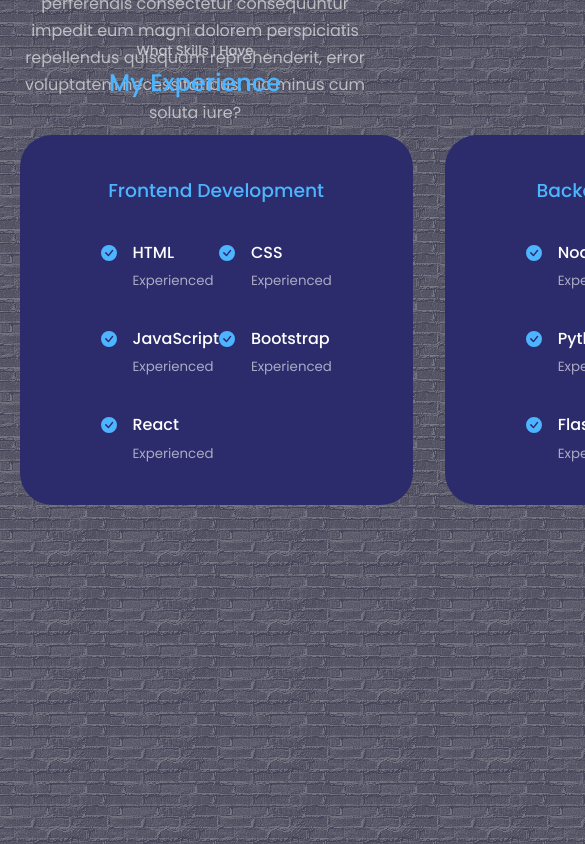
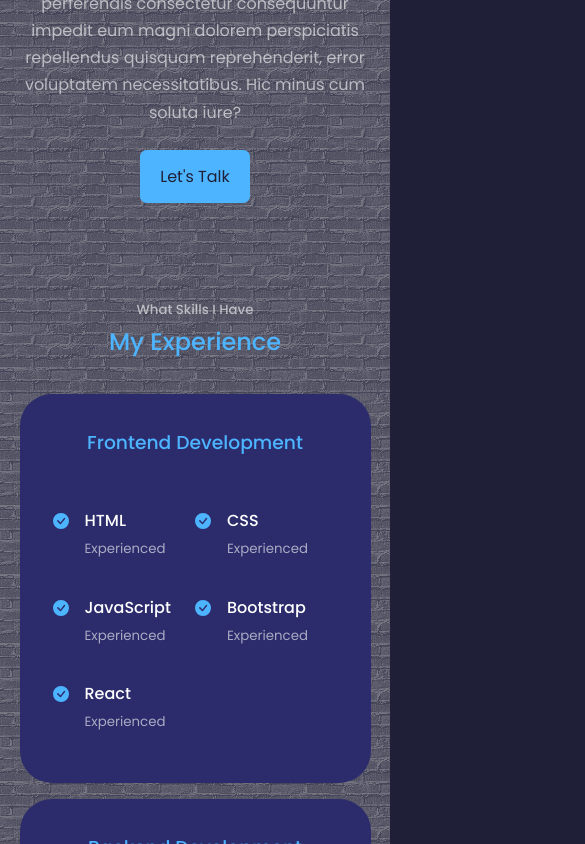
Before and after one commit to dinevtomislav/Portfolio, a React (Create React App) app in the folder react-portfolio-website/: page / in a window 390 px wide. Shown: the part 1840-2684 px from the top of the page, 585 px wide, since content can reach past the window. Built offline with nearby package versions, Linux system fonts and the light colour scheme.

Commit message:
finished experience

```diff
--- a/react-portfolio-website/src/components/experience/experience.css
+++ b/react-portfolio-website/src/components/experience/experience.css
@@ -39,3 +39,34 @@
     margin-top: 6px;
     color: var(--color-primary);
 }
+
+/* ================ MEDIA QUERIES (Medium Devices) ============================= */
+
+@media screen and (max-width: 1024px) {
+    .experience__container {
+        grid-template-columns: 1fr;
+    }
+
+    .experience__container > div {
+        width: 80%;
+        padding: 2rem;
+        margin: 0 auto;
+    }
+
+    .experience__content{
+        padding: 1rem;
+    }
+}
+
+/* ================ MEDIA QUERIES (Small Devices) ============================= */
+
+@media screen and (max-width: 600px) {
+    .experience__container {
+        gap: 1rem;
+    }
+
+    .experience__container > div {
+        width: 100%;
+        padding: 2rem 1rem;
+    }
+}
--- a/react-portfolio-website/src/index.css
+++ b/react-portfolio-website/src/index.css
@@ -61,7 +61,6 @@
 
 section {
     margin-top: 8rem;
-    height: 100vh;
 }
 
 section > h2, section > h5 {
```
